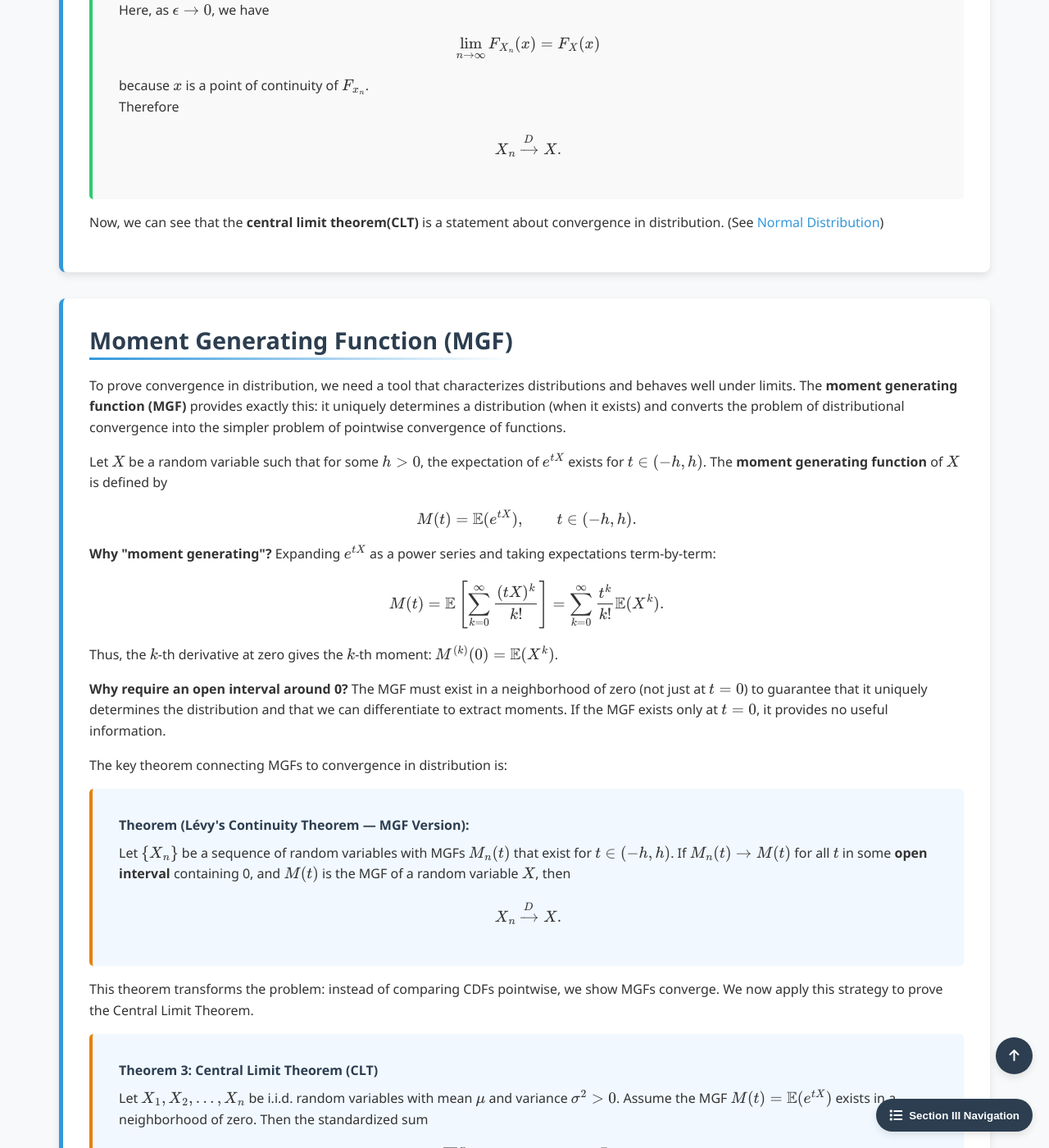
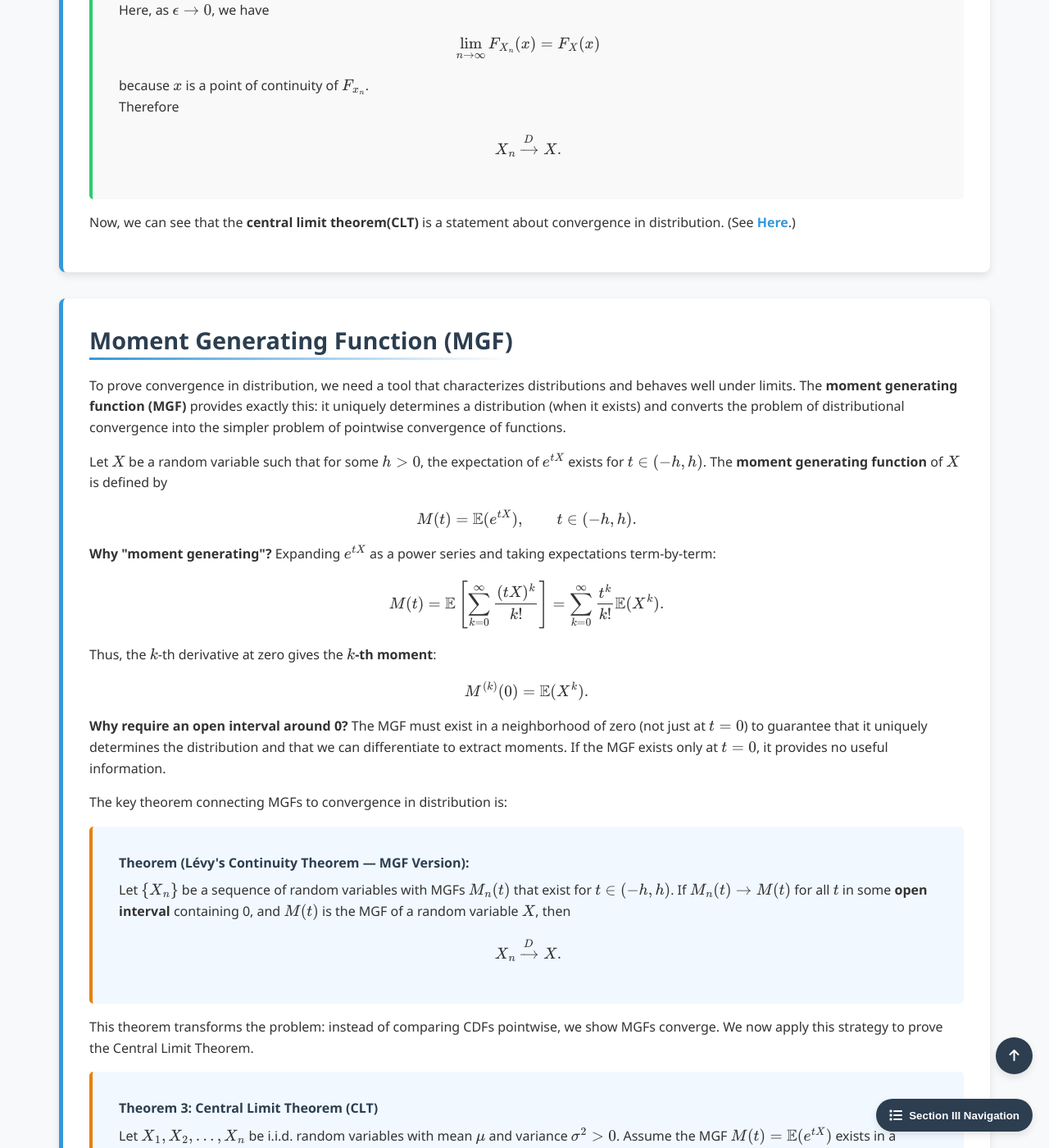
Before and after one commit to Yusukey01/yusukey01.github.io, a Jekyll site: the page built from Mathematics/Probability/convergence.html, in a window 1280 px wide and 1400 px high, scrolled down 5363 px. Shown: the whole window at 82% size. Built offline with Jekyll 4.4.1, drawn with Linux system fonts in a browser that asks for light colours.

Commit message:
updated page contents

```diff
--- a/Mathematics/Probability/convergence.html
+++ b/Mathematics/Probability/convergence.html
@@ -329,7 +329,7 @@ uses_python: false
                     \]
                 </div>
                 Now, we can see that the <strong>central limit theorem(CLT)</strong> is a statement about convergence in distribution.
-                (See <a href="gaussian.html">Normal Distribution</a>)
+                (See <a href="gaussian.html#clt"><strong>Here</strong></a>.)
                 </p>
             </section>
 
@@ -355,7 +355,10 @@ uses_python: false
                     \[
                     M(t) = \mathbb{E}\left[\sum_{k=0}^{\infty} \frac{(tX)^k}{k!}\right] = \sum_{k=0}^{\infty} \frac{t^k}{k!} \mathbb{E}(X^k).
                     \]
-                    Thus, the \(k\)-th derivative at zero gives the \(k\)-th moment: \(M^{(k)}(0) = \mathbb{E}(X^k)\).
+                    Thus, the \(k\)-th derivative at zero gives the <strong>\(k\)-th moment</strong>:
+                    \[
+                    M^{(k)}(0) = \mathbb{E}(X^k).
+                    \]
                 </p>
 
                 <p>
```
